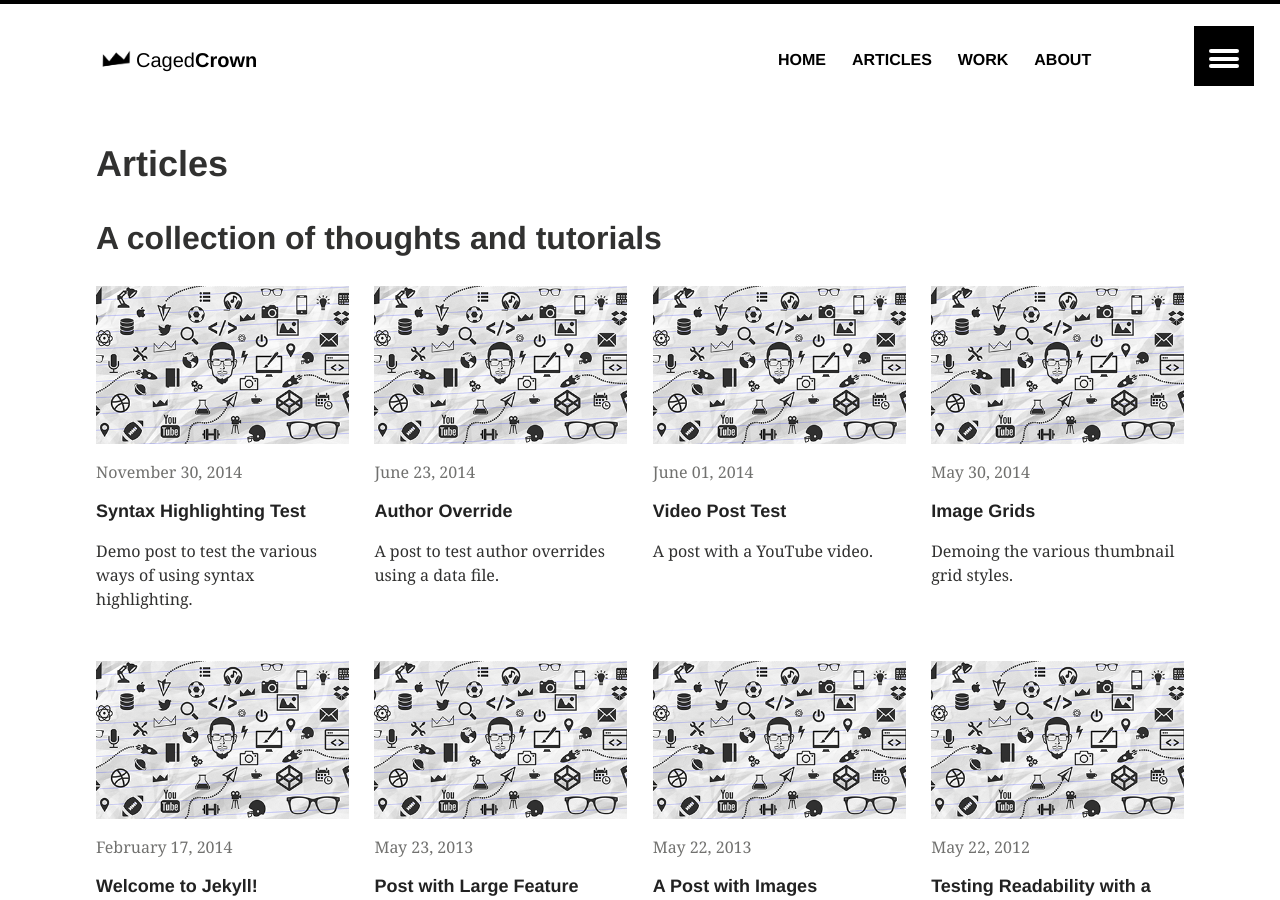
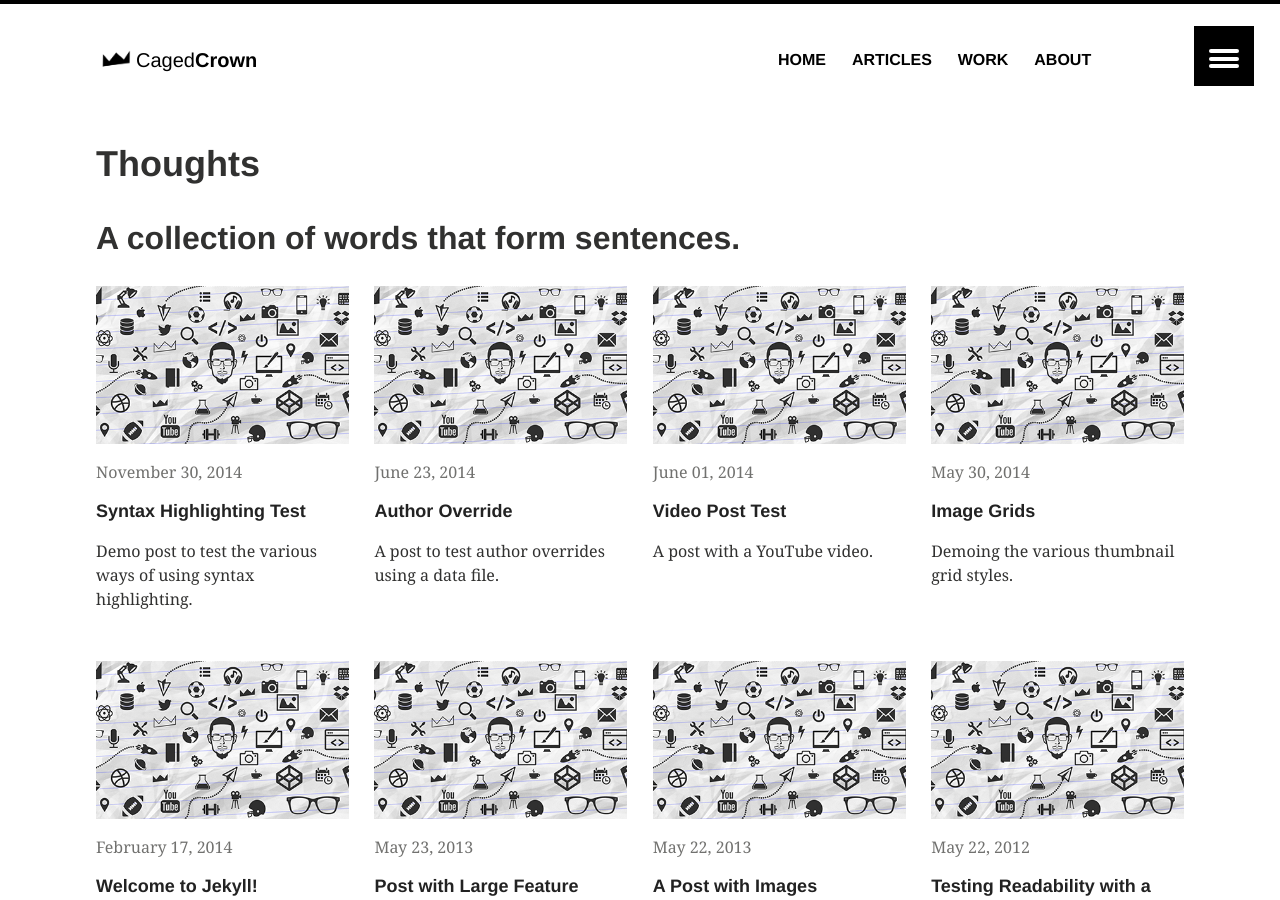
Before and after one commit to cagedcrown/cagedcrown.github.io, a Jekyll site: the page built from articles/index.md, in a window 1280 px wide and 900 px high. Built offline with Jekyll 4.4.1, drawn with Linux system fonts in a browser that asks for light colours.

Commit message:
switched articles to thoughts

```diff
--- a/articles/index.md
+++ b/articles/index.md
@@ -1,9 +1,9 @@
 ---
 layout: archive
-title: "Articles"
+title: "Thoughts"
 date: 2014-05-30T11:39:03-04:00
 modified:
-excerpt: "A collection of thoughts and tutorials"
+excerpt: "A collection of words that form sentences."
 tags: []
 image:
   feature:
--- a/index.html
+++ b/index.html
@@ -75,7 +75,7 @@
 
 
 
-             <li><a href="//cagedcrown.com/articles/" >Articles</a></li>
+             <li><a href="//cagedcrown.com/articles/" >Thoughts</a></li>
 
 
 
```
